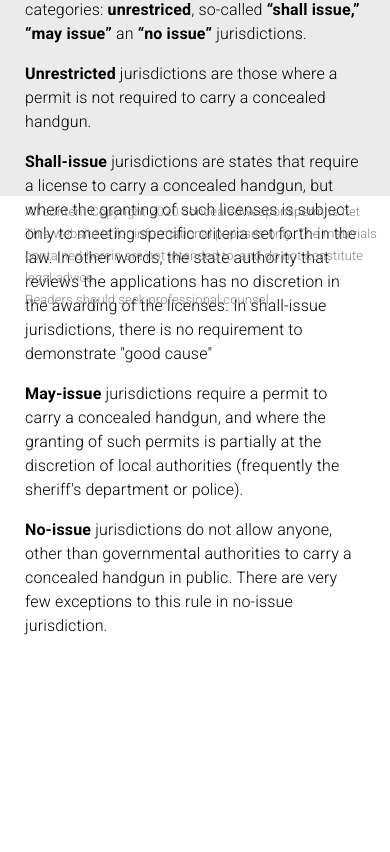
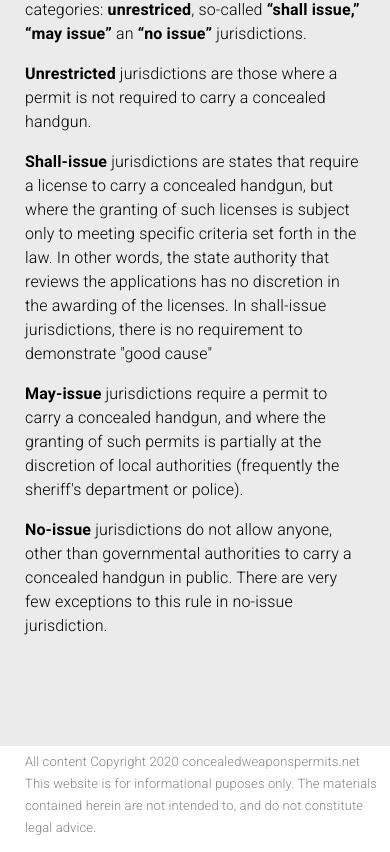
Before and after one commit to kjannette/carry-concealed, a React app: page / in a window 390 px wide. Shown: the part 965-1817 px from the top of the page. Before the commit the page ends 1603 px from the top, so only its background shows below. Built offline with nearby package versions, Linux system fonts and the light colour scheme.

Commit message:
added mobile/responsive styling

```diff
--- a/src/Styles/MainPageStyles.js
+++ b/src/Styles/MainPageStyles.js
@@ -58,6 +58,7 @@ export default (theme) => ({
     marginTop: '12px',
     width: '65%',
     ['@media (max-width:430px)']: {
+      height: '1500px',
       width: '100%',
     },
   },
--- a/src/components/MainPage.js
+++ b/src/components/MainPage.js
@@ -71,8 +71,7 @@ class MainPage extends React.Component {
 
                         <Typography className={classes.footerText}>
                             <p>All content Copyright 2020 concealedweaponspermits.net<br></br>
-                                This website is for informational puposes only.  The materials contained herein are not intended to, and do not constitute legal advice. <br></br>
-                                Readers should seek professional counsel.</p>
+                                This website is for informational puposes only.  The materials contained herein are not intended to, and do not constitute legal advice.</p>
                         </Typography>
 
                         </div>
```
